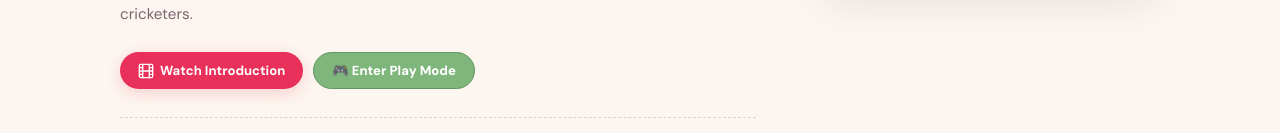
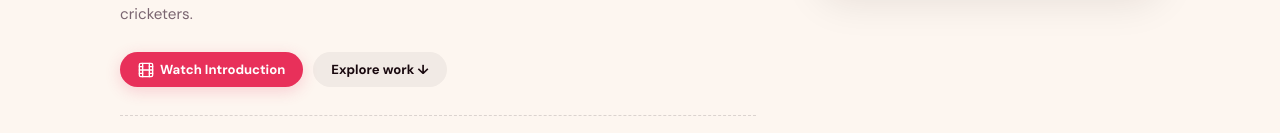
Before and after one commit to talkxo/aa-portfolio, a Next.js app: page / in a window 1280 px wide. Shown: the part 413-546 px from the top of the page. Built offline with nearby package versions, Linux system fonts and the light colour scheme; a web font is replaced by a local one.

Commit message:
refactor: replace Play Mode link with Explore work anchor in landing page hero

```diff
--- a/src/app/page.tsx
+++ b/src/app/page.tsx
@@ -117,9 +117,7 @@ export default function Page() {
               <button className="btn btn-rose" onClick={() => setShowIntro(true)}>
                 <IcoFilm /> Watch Introduction
               </button>
-              <Link href="/play" className="btn btn-ghost" style={{ background: "#7EB67C", color: "#fff", border: "1px solid #61955F", fontWeight: 800 }}>
-                🎮 Enter Play Mode
-              </Link>
+              <a href="#featured-work" className="btn btn-ghost">Explore work ↓</a>
             </motion.div>
 
             <motion.div
```
